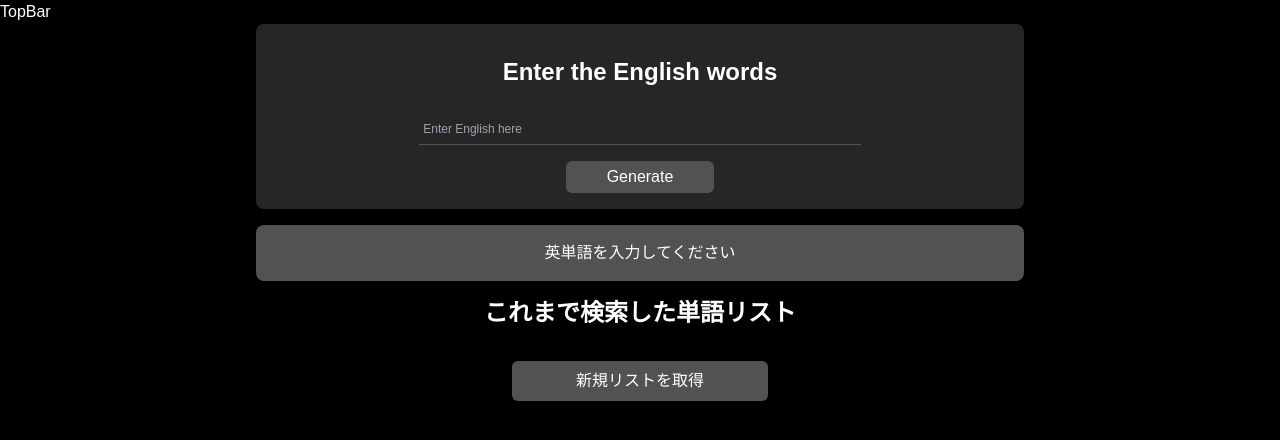
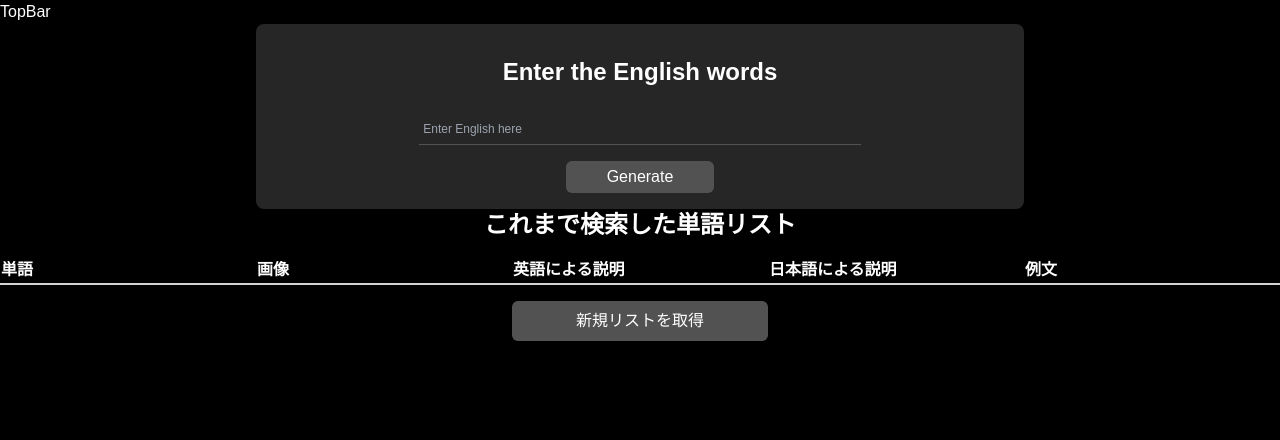
Before and after one commit to akira21kaji/Imagination_English, a Next.js app: page /home in a window 1280 px wide. Shown: the top 440 px of the page. Built offline with nearby package versions, Linux system fonts and the light colour scheme.

Commit message:
画像生成したものをいきなり保存せずにモーダル表示→保存の流れを作りました

```diff
--- a/firebase.ts
+++ b/firebase.ts
@@ -2,6 +2,7 @@ import { initializeApp } from "firebase/app";
 import { getAnalytics } from "firebase/analytics";
 import { doc, getFirestore } from "firebase/firestore";
 import { getAuth } from "firebase/auth";
+import { getStorage } from "firebase/storage";
 
 const firebaseConfig = {
   apiKey: "AIzaSyAc95tRTlJwcX8QVMLAHnbWQVJ5rcVYc_8",
@@ -14,5 +15,7 @@ const firebaseConfig = {
 };
 
 const app = initializeApp(firebaseConfig);
+
+export const storage = getStorage(app);
 export const db = getFirestore(app);
 export const auth = getAuth(app);
--- a/src/common/components/Loading/Loading.tsx
+++ b/src/common/components/Loading/Loading.tsx
@@ -2,7 +2,9 @@ import React from 'react'
 
 const Loading = () => {
   return (
-    <div>Loading</div>
+    <div className='flex justify-center' aria-label='loading'>
+      <div className='animate-spin rounded-full h-32 w-32 border-t-2 border-b-2 border-neutral-900'></div>
+    </div>
   )
 }
 
--- /dev/null
+++ b/src/modules/Home/components/GenerateResultModal.tsx
@@ -0,0 +1,90 @@
+'use client'
+
+import { useWordsContext } from '@/src/lib/words/wordsContext';
+import Image from 'next/image';
+import React, { useState } from 'react'
+
+const GenerateResultModal = ({setIsModalOpen}: {setIsModalOpen: (isModalOpen: boolean) => void}) => {
+  const [isSaving, setIsSaving] = useState(false);
+  const {generateExplanation, setGenerateExplanation} = useWordsContext() || {};
+
+  const handleSaveToFirebase = async () => {
+    if(!generateExplanation || isSaving) {
+      console.log('generateExplanation is not defined');
+      return;
+    }
+    setIsSaving(true);
+
+    try {
+        const firebaseResponse = await fetch('api/firebase',{
+          method: 'POST',
+          headers: {
+            'Content-Type': 'application/json',
+          },
+          body: JSON.stringify({
+            generateExplanation,
+          }),
+        });
+
+        if(!firebaseResponse.ok) {
+          throw new Error('Network response was not ok');
+        }
+
+        console.log('データが正常に保存されました');
+        setIsModalOpen(false);
+    } catch (error) {
+      console.log('データの保存に失敗しました',error);
+    } finally {
+      setIsSaving(false);
+    }
+  }
+
+  return (
+    <div className='absolute flex flex-col p-1em bg-neutral-600 rounded-lg'>
+        {typeof generateExplanation === "string" ? (
+          "error" in JSON.parse(generateExplanation) ? (
+              <p className='text-white text-center'>
+                {JSON.parse(generateExplanation).error}
+              </p>
+            ) : (
+              <div className='flex flex-col justify-center items-center '>
+                <ul className='text-white text-left'>
+                  <li>
+                    inputWord: {JSON.parse(generateExplanation).inputWord}
+                  </li>
+                  <li>
+                    inJapanese: {JSON.parse(generateExplanation).inJapanese}
+                  </li>
+                  <li>
+                    example: {JSON.parse(generateExplanation).example}
+                  </li>
+                </ul>
+                <Image src={JSON.parse(generateExplanation).imageUrl} alt='image' width={100} height={100}/>
+              </div>
+            )
+          ) : null}
+        <div className='flex justify-center gap-3 mt-5'>
+          <button
+          onClick={handleSaveToFirebase}
+          disabled={!generateExplanation || isSaving}
+          className='bg-neutral-700 w-1/5 p-2 rounded-md m-2 text-white hover:bg-neutral-800 justify-self-end'
+          >
+            保存
+          </button>
+          <button
+            className='bg-neutral-700 w-1/5 p-2 rounded-md m-2 text-white hover:bg-neutral-800 justify-self-end'
+            onClick={() => setIsModalOpen?.(false)}
+            >
+              閉じる
+          </button>
+          <button
+            className='bg-neutral-700 w-1/5 p-2 rounded-md m-2 text-white hover:bg-neutral-800 justify-self-end'
+            >
+              再度生成する
+            </button>
+        </div>
+    </div>
+  )
+}
+
+export default GenerateResultModal
--- a/src/modules/Home/pages/Home/EnglishEntry/EnglishEntry.tsx
+++ b/src/modules/Home/pages/Home/EnglishEntry/EnglishEntry.tsx
@@ -1,10 +1,12 @@
 'use client'
 
 import { useWordsContext } from '@/src/lib/words/wordsContext';
-import { useEffect } from 'react';
+import { useEffect, useState } from 'react';
+import GenerateResultModal from '../../../components/GenerateResultModal';
 
 const EnglishEntry = () => {
   const {inputWord, setInputWord, generateExplanation, setGenerateExplanation} = useWordsContext() || {};
+  const [isModalOpen, setIsModalOpen] = useState(false);
 
   const handleGenerate = async (e: React.FormEvent<HTMLFormElement>) => {
     e.preventDefault();
@@ -37,30 +39,8 @@ const EnglishEntry = () => {
   }
 
   useEffect(() => {
-    const sendFirebase = async () => {
-
-      if(!generateExplanation) {
-        console.log('generateExplanation is not defined');
-        return;
-      }
-
-      const firebaseResponse = await fetch('api/firebase',{
-        method: 'POST',
-        headers: {
-          'Content-Type': 'application/json',
-        },
-        body: JSON.stringify({
-          generateExplanation,
-        }),
-      });
-
-      if(!firebaseResponse.ok) {
-        throw new Error('Network response was not ok');
-      }
-
-    }
     if(generateExplanation) {
-      sendFirebase();
+      setIsModalOpen(true);
     }
   },[generateExplanation])
 
@@ -86,15 +66,13 @@ const EnglishEntry = () => {
             Generate
           </button>
       </form>
-      <div className='bg-neutral-600 p-4 rounded-lg m-4 w-3/5'>
-        <p className='text-white text-center'>
-          {generateExplanation
-            ? typeof generateExplanation === 'string'
-            ? generateExplanation
-            : JSON.stringify(generateExplanation)
-            : '英単語を入力してください'}
-        </p>
+      {isModalOpen &&
+      <div
+        className='flex justify-center items-center h-full w-full bg-black bg-opacity-50'
+        >
+        <GenerateResultModal setIsModalOpen={setIsModalOpen}/>
       </div>
+      }
     </>
 
 )
--- a/src/modules/Home/pages/Home/Lists/Lists.tsx
+++ b/src/modules/Home/pages/Home/Lists/Lists.tsx
@@ -23,16 +23,36 @@ const Lists = () => {
   return (
     <>
       <p className="text-center text-white text-2xl font-bold">これまで検索した単語リスト</p>
-      <div className="grid grid-cols-4 gap-2">
-        {wordLists.map((item: any, index: number) => (
+      <div className="w-full">
+        {/* {wordLists.map((item: any, index: number) => (
           <div key={index} className="bg-gray-100 p-2 rounded-md">
             <p className="text-center text-gray-800 text-3xl font-bold">{item.inputWord}</p>
             <p className="text-gray-800 text-md">{item.explanation}</p>
             <p className="text-gray-800 text-md">{item.inJapanese}</p>
             <p className="text-gray-800 text-md">{item.example}</p>
-            {item.imageUrl && <Image src={item.imageUrl} alt="画像" width={200} height={200} />}
-          </div>
-        ))}
+            {"imageUrl" in item ? <Image src={item.imageUrl} alt="画像" width={200} height={200} /> : <p className="text-gray-800 text-md">画像登録なし</p>} */}
+        <table className="table-fixed w-full text-white text-left">
+          <thead className="text-white text-l border-b-2 border-neutral-300">
+            <tr>
+              <th>単語</th>
+              <th>画像</th>
+              <th>英語による説明</th>
+              <th>日本語による説明</th>
+              <th>例文</th>
+            </tr>
+          </thead>
+          <tbody>
+            {wordLists.map((item: any, index: number) => (
+              <tr key={index} className="border-b-2 border-neutral-500">
+                <td className="text-2xl">{item.inputWord}</td>
+                <td>{"imageUrl" in item ? <Image src={item.imageUrl} alt="画像" width={100} height={100} /> : <p className="text-gray-800 text-md">画像登録なし</p>}</td>
+                <td>{item.explanation}</td>
+                <td>{item.inJapanese}</td>
+                <td>{item.example}</td>
+              </tr>
+            ))}
+        </tbody>
+        </table>
       </div>
       <button className="w-1/5 justify-self-center bg-neutral-600 text-white p-2 rounded-md hover:bg-neutral-700" onClick={() => getWordLists()}>新規リストを取得</button>
     </>
```
